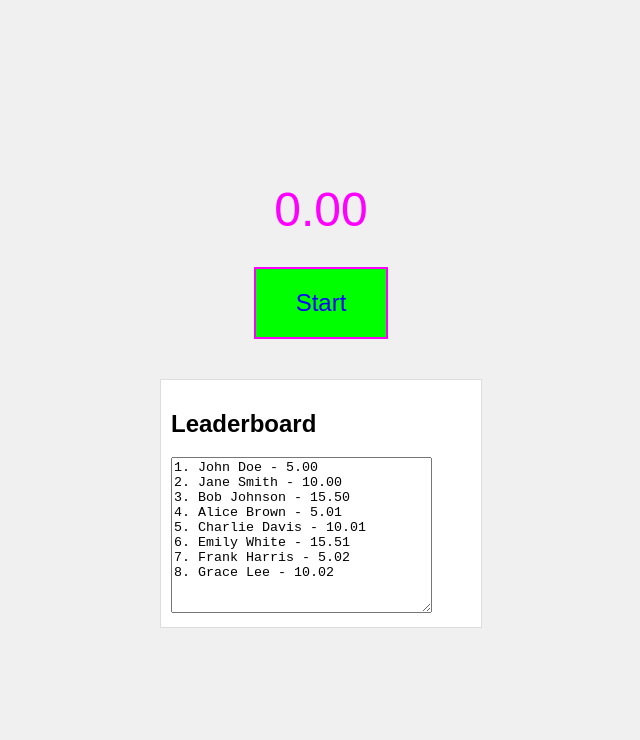
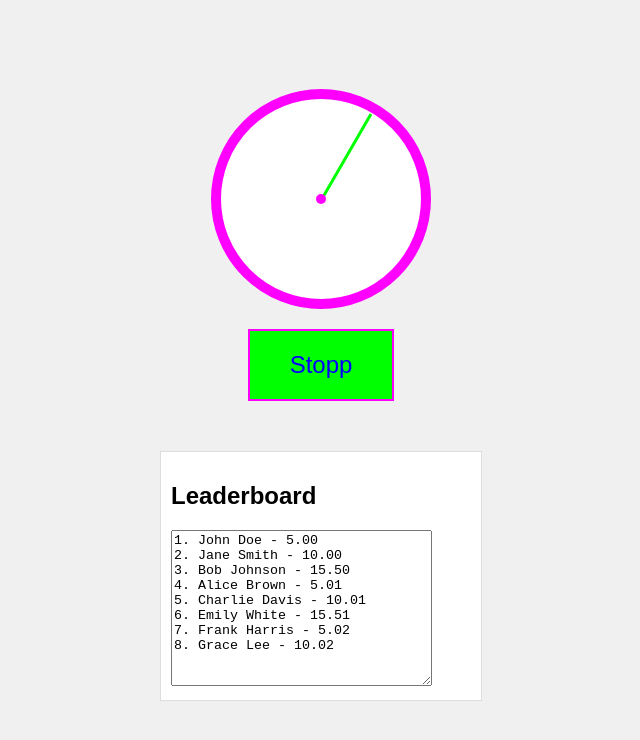
Before and after one commit to IamToddy/StopTheTime, a plain HTML site: page index.html in a window 1280 px wide. Shown: the whole page, without its empty margins (319-959 px from the left). Drawn offline with Linux system fonts and the light colour scheme.

Commit message:
Update index.html

```diff
--- a/index.html
+++ b/index.html
@@ -22,6 +22,50 @@
     align-items: center;
     justify-content: center;
   }
+  .clock {
+    width: 200px;
+    height: 200px;
+    border: 10px solid #ff00ff;
+    border-radius: 50%;
+    position: relative;
+    background: white;
+  }
+  .hand {
+    width: 50%;
+    height: 6px;
+    background: #0000ff;
+    position: absolute;
+    top: 50%;
+    transform-origin: 100%;
+    transform: rotate(90deg);
+  }
+  .second-hand {
+    height: 3px;
+    background: #00ff00;
+  }
+  .center {
+    width: 10px;
+    height: 10px;
+    background: #ff00ff;
+    position: absolute;
+    top: 50%;
+    left: 50%;
+    transform: translate(-50%, -50%);
+    border-radius: 50%;
+  }
+  .button {
+    padding: 20px 40px;
+    font-size: 24px;
+    margin: 20px;
+    cursor: pointer;
+    background-color: #00ff00;
+    border: 2px solid #ff00ff;
+    color: #0000ff;
+  }
+  .message {
+    font-size: 24px;
+    margin-top: 20px;
+  }
   .leaderboard {
     width: 300px;
     padding: 10px;
@@ -29,15 +73,6 @@
     border: 1px solid #ddd;
     margin: 10px;
     text-align: left;
-  }
-  .timer {
-    font-size: 48px;
-    margin: 20px;
-    color: #ff00ff;
-  }
-  .message {
-    font-size: 24px;
-    margin-top: 20px;
   }
   .confetti {
     display: none;
@@ -64,22 +99,16 @@
       opacity: 1;
     }
   }
-  .button {
-    padding: 20px 40px;
-    font-size: 24px;
-    margin: 10px;
-    cursor: pointer;
-    background-color: #00ff00;
-    border: 2px solid #ff00ff;
-    color: #0000ff;
-  }
 </style>
 </head>
 <body>
 
 <div class="main">
-  <div class="timer" id="timer">0.00</div>
-  <button class="button" id="toggleButton" onclick="toggleTimer()">Start</button>
+  <div class="clock">
+    <div class="hand second-hand" id="secondHand"></div>
+    <div class="center"></div>
+  </div>
+  <button class="button" id="stopButton" onclick="recordTime()">Stopp</button>
   <div class="message" id="message"></div>
 </div>
 
@@ -100,49 +129,34 @@
 <div class="confetti" id="confetti"></div>
 
 <script>
-  let startTime;
+  let startTime = new Date().getTime();
   let timerInterval;
-  let running = false;
   const confettiContainer = document.getElementById('confetti');
   const messageElement = document.getElementById('message');
-  const toggleButton = document.getElementById('toggleButton');
   let colorIndex = 0;
   const colors = ['red', 'green', 'blue', 'yellow', 'pink'];
 
-  function toggleTimer() {
-    if (running) {
-      stopTimer();
-    } else {
-      startTimer();
-    }
+  function updateClock() {
+    const now = new Date().getTime();
+    const elapsedTime = (now - startTime) / 1000;
+    const seconds = elapsedTime % 60;
+    const secondsDeg = ((seconds / 60) * 360) + 90;
+    document.getElementById('secondHand').style.transform = `rotate(${secondsDeg}deg)`;
   }
 
-  function startTimer() {
-    startTime = new Date().getTime();
-    timerInterval = setInterval(updateTimer, 10);
-    running = true;
-    toggleButton.textContent = "Stopp";
-    messageElement.textContent = '';
+  function startClock() {
+    setInterval(updateClock, 1000);
   }
 
-  function updateTimer() {
-    const currentTime = new Date().getTime();
-    const elapsedTime = (currentTime - startTime) / 1000;
-    document.getElementById('timer').textContent = elapsedTime.toFixed(2);
-  }
-
-  function stopTimer() {
-    clearInterval(timerInterval);
-    const finalTime = parseFloat(document.getElementById('timer').textContent);
-    if (finalTime === 5.00 || finalTime === 10.00 || finalTime === 15.50) {
+  function recordTime() {
+    const now = new Date().getTime();
+    const finalTime = ((now - startTime) / 1000).toFixed(2);
+    messageElement.textContent = `Du trykket på ${finalTime} sekunder.`;
+    if (finalTime == 5.00 || finalTime == 10.00 || finalTime == 15.50) {
       messageElement.textContent = 'Gratulerer, du traff nøyaktig!';
       showConfettiAndBlinking();
       updateLeaderboard(finalTime);
-    } else {
-      messageElement.textContent = `Du stoppet på ${finalTime.toFixed(2)} sekunder. Prøv igjen!`;
     }
-    running = false;
-    toggleButton.textContent = "Start";
   }
 
   function showConfettiAndBlinking() {
@@ -174,7 +188,7 @@
   function updateLeaderboard(finalTime) {
     const leaderboard = document.getElementById('leaderboard');
     let currentScores = leaderboard.value.trim().split('\n');
-    const newScore = `Ny Spiller - ${finalTime.toFixed(2)}`;
+    const newScore = `Ny Spiller - ${finalTime}`;
     currentScores.push(newScore);
     currentScores.sort((a, b) => parseFloat(a.split('-')[1]) - parseFloat(b.split('-')[1]));
     if (currentScores.length > 8) {
@@ -182,6 +196,8 @@
     }
     leaderboard.value = currentScores.join('\n');
   }
+
+  startClock();
 </script>
 
 </body>
```
